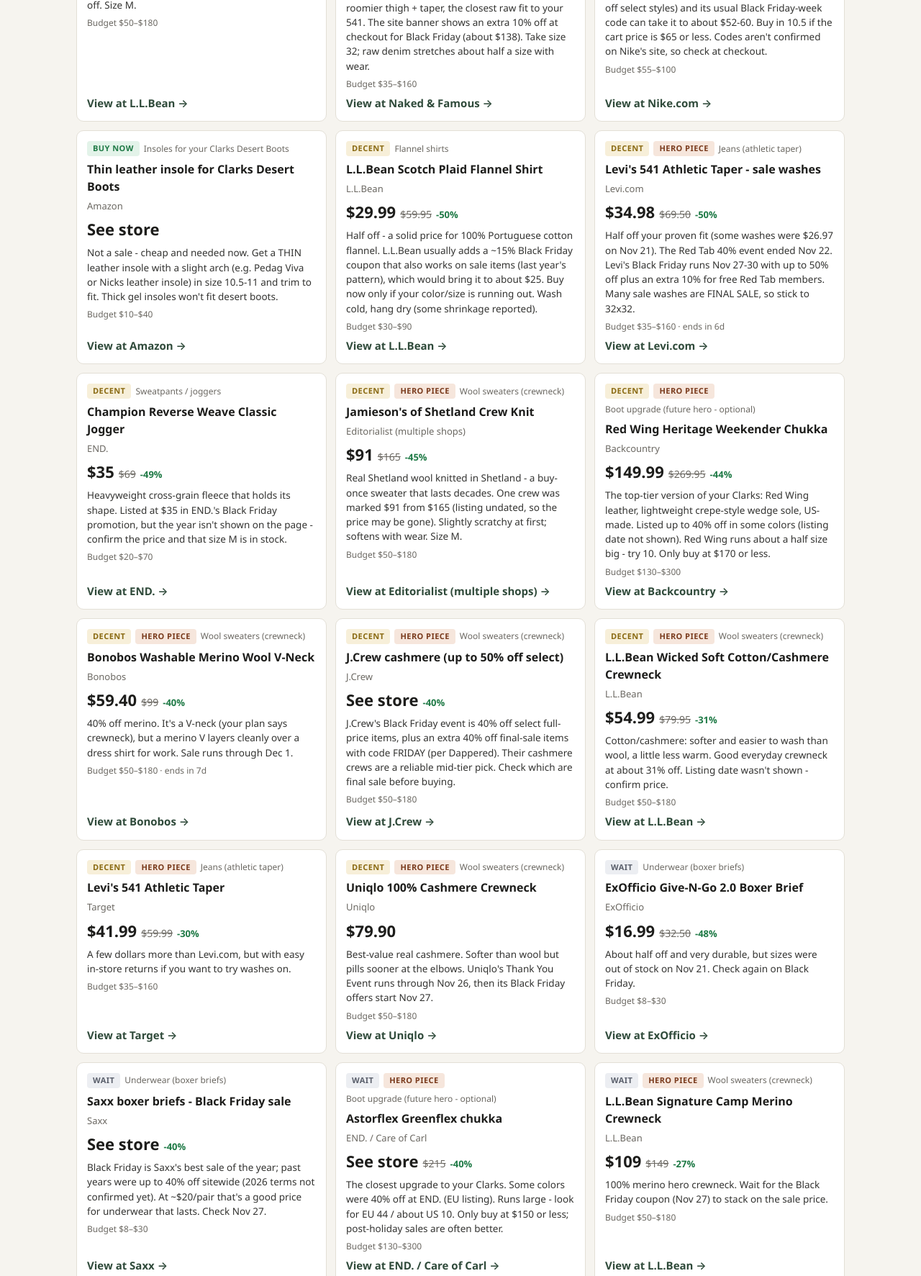
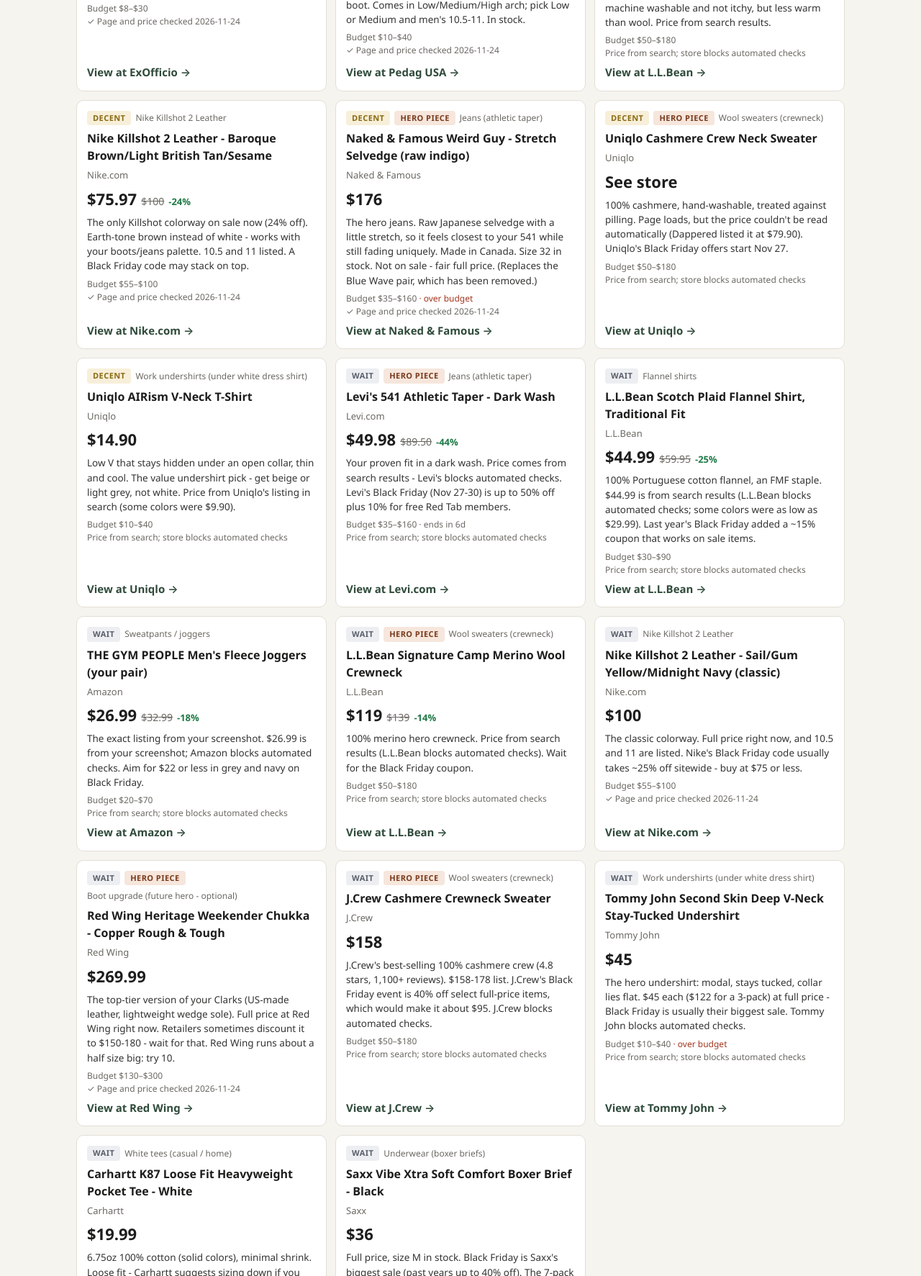
Before and after one commit to dlb3sb-afk/Clothes, a plain HTML site: page index.html in a window 1280 px wide. Shown: the part 498-2271 px from the top of the page at 72% size. Drawn offline with Linux system fonts and the light colour scheme.

Commit message:
Link every deal to a verified product page; drop dead and sold-out deals
Each deal now carries checked: true/false. find-deals skill requires
fetching each URL and checking size availability before listing it.

Co-Authored-By: Claude Opus 5.5 <noreply@anthropic.com>
Claude-Session: https://claude.ai/code/session_01DtwXJFMq9aoHoK9xk7XsUx

```diff
--- a/data/deals.js
+++ b/data/deals.js
@@ -1,243 +1,193 @@
 // Deal search results. Claude Code rewrites this file when you run /find-deals.
-// Prices are snapshots from the date in "found" - always confirm on the store page before buying.
+// Every url is a specific product page. "checked": true = page was opened and price/size read on the "found" date;
+// false = the store blocks automated checks, so the price comes from search results - confirm before buying.
 
 window.DEALS = {
   lastUpdated: "2026-11-24",
-  summary: "Black Friday is Fri Nov 27 and most brands run through Cyber Monday (Nov 30) / Dec 1. Buy now: Clarks insole and Killshots if Nike's extra code gets them to $65 or less. Make a Black Friday list for jeans, flannels, tees, underwear and sweats - those should get an extra 10-25% on top.",
+  summary: "Only product pages now, and dead links are removed. Buy the Pedag insole and ExOfficio underwear now. Everything else (Killshots in the classic colorway, Levi's, L.L.Bean, Saxx, Carhartt) should drop further on Black Friday, Nov 27.",
 
   deals: [
     {
-      item: "sneakers",
-      title: "Nike Killshot 2 Leather + extra Black Friday code",
-      store: "Nike.com",
-      url: "https://nike.com/t/killshot-2-leather-shoes-72M7D1/HQ1657-100",
-      price: null, was: 100.00,
+      item: "boot-insole",
+      title: "Pedag Viva leather arch-support insole",
+      store: "Pedag USA",
+      url: "https://pedagusa.com/products/viva",
+      price: 40.00, was: null, checked: true,
       verdict: "buy",
-      why: "Already $70-80 on several colorways. Nike's early Black Friday code (reported as EARLYBF, extra 25% off select styles) and its usual Black Friday-week code can take it to about $52-60. Buy in 10.5 if the cart price is $65 or less. Codes aren't confirmed on Nike's site, so check at checkout.",
-      found: "2026-11-24"
-    },
-    {
-      item: "boot-insole",
-      title: "Thin leather insole for Clarks Desert Boots",
-      store: "Amazon",
-      url: "https://www.amazon.com/s?k=thin+leather+insole+arch+support+men",
-      price: null, was: null,
-      verdict: "buy",
-      why: "Not a sale - cheap and needed now. Get a THIN leather insole with a slight arch (e.g. Pedag Viva or Nicks leather insole) in size 10.5-11 and trim to fit. Thick gel insoles won't fit desert boots.",
-      found: "2026-11-24"
-    },
-    {
-      item: "flannel",
-      title: "L.L.Bean Scotch Plaid Flannel Shirt",
-      store: "L.L.Bean",
-      url: "https://www.llbean.com/llb/shop/32?nav=gnro&page=sale",
-      price: 29.99, was: 59.95,
-      verdict: "ok",
-      why: "Half off - a solid price for 100% Portuguese cotton flannel. L.L.Bean usually adds a ~15% Black Friday coupon that also works on sale items (last year's pattern), which would bring it to about $25. Buy now only if your color/size is running out. Wash cold, hang dry (some shrinkage reported).",
-      found: "2026-11-24"
-    },
-    {
-      item: "jeans",
-      title: "Levi's 541 Athletic Taper - sale washes",
-      store: "Levi.com",
-      url: "https://www.levi.com/US/en_US/sale/mens/c/levi_clothing_men_sale/facets/feature-fit_name/541%e2%84%a2",
-      price: 34.98, was: 69.50,
-      verdict: "ok",
-      why: "Half off your proven fit (some washes were $26.97 on Nov 21). The Red Tab 40% event ended Nov 22. Levi's Black Friday runs Nov 27-30 with up to 50% off plus an extra 10% for free Red Tab members. Many sale washes are FINAL SALE, so stick to 32x32.",
-      found: "2026-11-24", ends: "2026-11-30"
-    },
-    {
-      item: "jeans",
-      title: "Levi's 541 Athletic Taper",
-      store: "Target",
-      url: "https://www.target.com/p/-/-/A-88232941",
-      price: 41.99, was: 59.99,
-      verdict: "ok",
-      why: "A few dollars more than Levi.com, but with easy in-store returns if you want to try washes on.",
-      found: "2026-11-21"
-    },
-    {
-      item: "jeans",
-      title: "Naked & Famous Weird Guy - Blue Wave Selvedge (raw)",
-      store: "Naked & Famous",
-      url: "https://nakedandfamousdenim.com/products/weird-guy-blue-wave-selvedge",
-      price: 153.60, was: 192.00,
-      verdict: "buy",
-      why: "The hero jeans: raw Japanese selvedge, made in Canada, fades to you and lasts years. Weird Guy = roomier thigh + taper, the closest raw fit to your 541. The site banner shows an extra 10% off at checkout for Black Friday (about $138). Take size 32; raw denim stretches about half a size with wear.",
-      found: "2026-11-24"
-    },
-    {
-      item: "boots-upgrade",
-      title: "Red Wing Heritage Weekender Chukka",
-      store: "Backcountry",
-      url: "https://www.backcountry.com/red-wing-heritage-weekender-chukka-shoe-mens",
-      price: 149.99, was: 269.95,
-      verdict: "ok",
-      why: "The top-tier version of your Clarks: Red Wing leather, lightweight crepe-style wedge sole, US-made. Listed up to 40% off in some colors (listing date not shown). Red Wing runs about a half size big - try 10. Only buy at $170 or less.",
-      found: "2026-11-24"
-    },
-    {
-      item: "sweater",
-      title: "Jamieson's of Shetland Crew Knit",
-      store: "Editorialist (multiple shops)",
-      url: "https://editorialist.com/shop/jamiesons-of-shetland/on-sale/",
-      price: 91.00, was: 165.00,
-      verdict: "ok",
-      why: "Real Shetland wool knitted in Shetland - a buy-once sweater that lasts decades. One crew was marked $91 from $165 (listing undated, so the price may be gone). Slightly scratchy at first; softens with wear. Size M.",
-      found: "2026-11-24"
-    },
-    {
-      item: "sweater",
-      title: "L.L.Bean Heritage Fisherman Sweater",
-      store: "L.L.Bean",
-      url: "https://www.cnn.com/cnn-underscored/deals/ll-bean-early-black-friday-sale-2026-10-27",
-      price: null, was: null, discountPct: 30,
-      verdict: "buy",
-      why: "Chunky fisherman knit - the 'love a great sweater' piece. 30% off in select colors, and the expected stackable Black Friday coupon could take more off. Size M.",
-      found: "2026-11-21"
-    },
-    {
-      item: "sweater",
-      title: "Bonobos Washable Merino Wool V-Neck",
-      store: "Bonobos",
-      url: "https://dappered.com/2026/11/bonobos-30-40-off-most-black-friday-2026/",
-      price: 59.40, was: 99.00,
-      verdict: "ok",
-      why: "40% off merino. It's a V-neck (your plan says crewneck), but a merino V layers cleanly over a dress shirt for work. Sale runs through Dec 1.",
-      found: "2026-11-24", ends: "2026-12-01"
-    },
-    {
-      item: "sweater",
-      title: "L.L.Bean Wicked Soft Cotton/Cashmere Crewneck",
-      store: "L.L.Bean",
-      url: "https://www.llbean.com/llb/shop/32?nav=gnro&page=sale",
-      price: 54.99, was: 79.95,
-      verdict: "ok",
-      why: "Cotton/cashmere: softer and easier to wash than wool, a little less warm. Good everyday crewneck at about 31% off. Listing date wasn't shown - confirm price.",
-      found: "2026-11-24"
-    },
-    {
-      item: "sweater",
-      title: "L.L.Bean Signature Camp Merino Crewneck",
-      store: "L.L.Bean",
-      url: "https://global.llbean.com/llb/shop/5800142.html",
-      price: 109.00, was: 149.00,
-      verdict: "wait",
-      why: "100% merino hero crewneck. Wait for the Black Friday coupon (Nov 27) to stack on the sale price.",
-      found: "2026-11-21"
-    },
-    {
-      item: "sweater",
-      title: "J.Crew cashmere (up to 50% off select)",
-      store: "J.Crew",
-      url: "https://www.jcrew.com/shop/black-friday-event/mens",
-      price: null, was: null, discountPct: 40,
-      verdict: "ok",
-      why: "J.Crew's Black Friday event is 40% off select full-price items, plus an extra 40% off final-sale items with code FRIDAY (per Dappered). Their cashmere crews are a reliable mid-tier pick. Check which are final sale before buying.",
-      found: "2026-11-24"
-    },
-    {
-      item: "sweater",
-      title: "Uniqlo 100% Cashmere Crewneck",
-      store: "Uniqlo",
-      url: "https://www.uniqlo.com/us/en/spl/black-friday-sale",
-      price: 79.90, was: null,
-      verdict: "ok",
-      why: "Best-value real cashmere. Softer than wool but pills sooner at the elbows. Uniqlo's Thank You Event runs through Nov 26, then its Black Friday offers start Nov 27.",
-      found: "2026-11-21"
-    },
-    {
-      item: "tee-black",
-      title: "Carhartt K87 Pocket Tee - 2 for $30",
-      store: "Carhartt / Amazon",
-      url: "https://www.carhartt.com/category/carhartt-black-friday-sale",
-      price: 15.00, was: 20.00,
-      verdict: "wait",
-      why: "Rakuten lists a K87 '2 for $30' offer for Black Friday (unverified). It has been $13.68 on Amazon before, so aim for $14 or less per shirt. Solid black/white are 100% cotton; heathers are blends.",
-      found: "2026-11-24"
-    },
-    {
-      item: "tee-white-casual",
-      title: "Carhartt K87 Pocket Tee - White",
-      store: "Carhartt / Amazon",
-      url: "https://www.amazon.com/s?k=carhartt+k87+pocket+t-shirt+white",
-      price: 16.00, was: 20.00,
-      verdict: "wait",
-      why: "Same as the black tees - buy them together on Black Friday at $14 or less each. Heavyweight 6.75oz cotton, very durable.",
-      found: "2026-11-21"
-    },
-    {
-      item: "underwear",
-      title: "Saxx boxer briefs - Black Friday sale",
-      store: "Saxx",
-      url: "https://www.saxxunderwear.com/",
-      price: null, was: null, discountPct: 40,
-      verdict: "wait",
-      why: "Black Friday is Saxx's best sale of the year; past years were up to 40% off sitewide (2026 terms not confirmed yet). At ~$20/pair that's a good price for underwear that lasts. Check Nov 27.",
+      why: "Thin, vegetable-tanned leather insole handmade in Germany, with an arch and a metatarsal pad - made for dress shoes and boots, so it fits a desert boot. Comes in Low/Medium/High arch; pick Low or Medium and men's 10.5-11. In stock.",
       found: "2026-11-24"
     },
     {
       item: "underwear",
       title: "ExOfficio Give-N-Go 2.0 Boxer Brief",
       store: "ExOfficio",
-      url: "https://www.exofficio.com/sale/men/underwear/",
-      price: 16.99, was: 32.50,
+      url: "https://www.exofficio.com/men/underwear/boxer-briefs/mens-give-n-go-2.0-boxer-brief/SP_225644.html",
+      price: 22.75, was: 32.50, checked: true,
+      verdict: "buy",
+      why: "30% off, back in stock. Nylon travel underwear that lasts for years and dries overnight. Check that M is available in your color.",
+      found: "2026-11-24"
+    },
+    {
+      item: "sneakers",
+      title: "Nike Killshot 2 Leather - Sail/Gum Yellow/Midnight Navy (classic)",
+      store: "Nike.com",
+      url: "https://www.nike.com/t/killshot-2-leather-mens-shoes-72M7D1/432997-107",
+      price: 100.00, was: null, checked: true,
       verdict: "wait",
-      why: "About half off and very durable, but sizes were out of stock on Nov 21. Check again on Black Friday.",
-      found: "2026-11-21"
+      why: "The classic colorway. Full price right now, and 10.5 and 11 are listed. Nike's Black Friday code usually takes ~25% off sitewide - buy at $75 or less.",
+      found: "2026-11-24"
+    },
+    {
+      item: "sneakers",
+      title: "Nike Killshot 2 Leather - Baroque Brown/Light British Tan/Sesame",
+      store: "Nike.com",
+      url: "https://www.nike.com/t/killshot-2-leather-mens-shoes-72M7D1/IB4504-237",
+      price: 75.97, was: 100.00, checked: true,
+      verdict: "ok",
+      why: "The only Killshot colorway on sale now (24% off). Earth-tone brown instead of white - works with your boots/jeans palette. 10.5 and 11 listed. A Black Friday code may stack on top.",
+      found: "2026-11-24"
+    },
+    {
+      item: "jeans",
+      title: "Naked & Famous Weird Guy - Stretch Selvedge (raw indigo)",
+      store: "Naked & Famous",
+      url: "https://nakedandfamousdenim.com/products/naked-famous-weird-guy-stretch-selvedge",
+      price: 176.00, was: null, checked: true,
+      verdict: "ok",
+      why: "The hero jeans. Raw Japanese selvedge with a little stretch, so it feels closest to your 541 while still fading uniquely. Made in Canada. Size 32 in stock. Not on sale - fair full price. (Replaces the Blue Wave pair, which has been removed.)",
+      found: "2026-11-24"
+    },
+    {
+      item: "jeans",
+      title: "Levi's 541 Athletic Taper - Dark Wash",
+      store: "Levi.com",
+      url: "https://www.levi.com/US/en_US/clothing/men/jeans/taper/541TM-athletic-taper-fit-mens-jeans/p/181810637",
+      price: 49.98, was: 89.50, checked: false,
+      verdict: "wait",
+      why: "Your proven fit in a dark wash. Price comes from search results - Levi's blocks automated checks. Levi's Black Friday (Nov 27-30) is up to 50% off plus 10% for free Red Tab members.",
+      found: "2026-11-24", ends: "2026-11-30"
+    },
+    {
+      item: "boots-upgrade",
+      title: "Red Wing Heritage Weekender Chukka - Copper Rough & Tough",
+      store: "Red Wing",
+      url: "https://www.redwingshoes.com/mens/heritage/weekender/weekender-chukka-03622.html",
+      price: 269.99, was: null, checked: true,
+      verdict: "wait",
+      why: "The top-tier version of your Clarks (US-made leather, lightweight wedge sole). Full price at Red Wing right now. Retailers sometimes discount it to $150-180 - wait for that. Red Wing runs about a half size big: try 10.",
+      found: "2026-11-24"
+    },
+    {
+      item: "flannel",
+      title: "L.L.Bean Scotch Plaid Flannel Shirt, Traditional Fit",
+      store: "L.L.Bean",
+      url: "https://www.llbean.com/llb/shop/42272",
+      price: 44.99, was: 59.95, checked: false,
+      verdict: "wait",
+      why: "100% Portuguese cotton flannel, an FMF staple. $44.99 is from search results (L.L.Bean blocks automated checks; some colors were as low as $29.99). Last year's Black Friday added a ~15% coupon that works on sale items.",
+      found: "2026-11-24"
+    },
+    {
+      item: "sweater",
+      title: "L.L.Bean Heritage Soft Cotton Fisherman Sweater, Crewneck",
+      store: "L.L.Bean",
+      url: "https://www.llbean.com/llb/shop/126183",
+      price: 69.99, was: 99.95, checked: false,
+      verdict: "ok",
+      why: "Chunky cable-knit fisherman crew, 4.6 stars from ~1,700 reviews. Note it's 100% COTTON, not wool: machine washable and not itchy, but less warm than wool. Price from search results.",
+      found: "2026-11-24"
+    },
+    {
+      item: "sweater",
+      title: "L.L.Bean Signature Camp Merino Wool Crewneck",
+      store: "L.L.Bean",
+      url: "https://www.llbean.com/llb/shop/129984",
+      price: 119.00, was: 139.00, checked: false,
+      verdict: "wait",
+      why: "100% merino hero crewneck. Price from search results (L.L.Bean blocks automated checks). Wait for the Black Friday coupon.",
+      found: "2026-11-24"
+    },
+    {
+      item: "sweater",
+      title: "J.Crew Cashmere Crewneck Sweater",
+      store: "J.Crew",
+      url: "https://www.jcrew.com/p/mens/categories/clothing/sweaters/crewneck/cashmere-crewneck-sweater/BE895",
+      price: 158.00, was: null, checked: false,
+      verdict: "wait",
+      why: "J.Crew's best-selling 100% cashmere crew (4.8 stars, 1,100+ reviews). $158-178 list. J.Crew's Black Friday event is 40% off select full-price items, which would make it about $95. J.Crew blocks automated checks.",
+      found: "2026-11-24"
+    },
+    {
+      item: "sweater",
+      title: "Uniqlo Cashmere Crew Neck Sweater",
+      store: "Uniqlo",
+      url: "https://www.uniqlo.com/us/en/products/E438791-000/00",
+      price: null, was: null, checked: false,
+      verdict: "ok",
+      why: "100% cashmere, hand-washable, treated against pilling. Page loads, but the price couldn't be read automatically (Dappered listed it at $79.90). Uniqlo's Black Friday offers start Nov 27.",
+      found: "2026-11-24"
     },
     {
       item: "undershirt",
-      title: "Tommy John Second Skin undershirts",
+      title: "Uniqlo AIRism V-Neck T-Shirt",
+      store: "Uniqlo",
+      url: "https://www.uniqlo.com/us/en/products/E423523-000/00",
+      price: 14.90, was: null, checked: false,
+      verdict: "ok",
+      why: "Low V that stays hidden under an open collar, thin and cool. The value undershirt pick - get beige or light grey, not white. Price from Uniqlo's listing in search (some colors were $9.90).",
+      found: "2026-11-24"
+    },
+    {
+      item: "undershirt",
+      title: "Tommy John Second Skin Deep V-Neck Stay-Tucked Undershirt",
       store: "Tommy John",
-      url: "https://tommyjohn.com/pages/black-friday-special-offers",
-      price: null, was: null,
+      url: "https://www.tommyjohn.com/products/second-skin-deep-v-neck-stay-tucked-undershirt-1",
+      price: 45.00, was: null, checked: false,
       verdict: "wait",
-      why: "Black Friday is usually Tommy John's biggest sale (past years ~25-40% off). Get light grey or skin-tone deep V. If it isn't at least 30% off, Uniqlo AIRism V-necks are the value pick.",
+      why: "The hero undershirt: modal, stays tucked, collar lies flat. $45 each ($122 for a 3-pack) at full price - Black Friday is usually their biggest sale. Tommy John blocks automated checks.",
+      found: "2026-11-24"
+    },
+    {
+      item: "tee-white-casual",
+      title: "Carhartt K87 Loose Fit Heavyweight Pocket Tee - White",
+      store: "Carhartt",
+      url: "https://www.carhartt.com/product/K87-WHTSREG/loose-fit-heavyweight-short-sleeve-pocket-t-shirt",
+      price: 19.99, was: null, checked: false,
+      verdict: "wait",
+      why: "6.75oz 100% cotton (solid colors), minimal shrink. Loose fit - Carhartt suggests sizing down if you don't want it baggy, so consider S. Aim for $14 or less per shirt on Black Friday. Carhartt blocks automated checks.",
+      found: "2026-11-24"
+    },
+    {
+      item: "underwear",
+      title: "Saxx Vibe Xtra Soft Comfort Boxer Brief - Black",
+      store: "Saxx",
+      url: "https://www.saxxunderwear.com/products/sxvx24f_blk",
+      price: 36.00, was: null, checked: true,
+      verdict: "wait",
+      why: "Full price, size M in stock. Black Friday is Saxx's biggest sale (past years up to 40% off). The 7-pack is sold out in M.",
       found: "2026-11-24"
     },
     {
       item: "sweatpants",
-      title: "THE GYM PEOPLE Fleece Joggers (your pair)",
+      title: "THE GYM PEOPLE Men's Fleece Joggers (your pair)",
       store: "Amazon",
-      url: "https://www.amazon.com/s?k=THE+GYM+PEOPLE+mens+fleece+joggers",
-      price: 26.99, was: 32.99,
+      url: "https://www.amazon.com/GYM-PEOPLE-Athletic-Loose-fit-Sweatpants/dp/B07YHGLKTB",
+      price: 26.99, was: 32.99, checked: false,
       verdict: "wait",
-      why: "You know they fit. Amazon's Black Friday deals often add 20-30% - aim for $22 or less in grey and navy.",
-      found: "2026-11-21"
-    },
-    {
-      item: "sweatpants",
-      title: "Champion Reverse Weave Classic Jogger",
-      store: "END.",
-      url: "https://endclothing.com/us/champion-reverse-weave-classic-jogger-210969-nbk.html",
-      price: 35.00, was: 69.00,
-      verdict: "ok",
-      why: "Heavyweight cross-grain fleece that holds its shape. Listed at $35 in END.'s Black Friday promotion, but the year isn't shown on the page - confirm the price and that size M is in stock.",
+      why: "The exact listing from your screenshot. $26.99 is from your screenshot; Amazon blocks automated checks. Aim for $22 or less in grey and navy on Black Friday.",
       found: "2026-11-24"
-    },
-    {
-      item: "boots-upgrade",
-      title: "Astorflex Greenflex chukka",
-      store: "END. / Care of Carl",
-      url: "https://www.endclothing.com/us/brands/astorflex",
-      price: null, was: 215.00, discountPct: 40,
-      verdict: "wait",
-      why: "The closest upgrade to your Clarks. Some colors were 40% off at END. (EU listing). Runs large - look for EU 44 / about US 10. Only buy at $150 or less; post-holiday sales are often better.",
-      found: "2026-11-21"
     }
   ],
 
   upcomingSales: [
     { name: "Uniqlo Thank You Event", start: "2026-11-20", end: "2026-11-26", items: ["tee-white-casual", "tee-black", "undershirt", "underwear", "sweater"], note: "Then Uniqlo Black Friday offers start Nov 27." },
-    { name: "J.Crew Black Friday: 40% off + extra 40% final sale (code FRIDAY)", start: "2026-11-20", end: "2026-11-30", items: ["sweater", "flannel"], note: "Per Dappered." },
-    { name: "Bonobos 30-40% off most items", start: "2026-11-20", end: "2026-12-01", items: ["sweater", "jeans"], note: "Merino sweaters 40% off." },
-    { name: "Nordstrom Black Friday", start: "2026-11-20", end: "2026-12-01", items: ["sneakers", "boots-upgrade", "sweater"], note: "Check for Astorflex, Red Wing, Nike." },
-    { name: "Nike Black Friday code (extra ~25% off sale)", start: "2026-11-17", end: "2026-11-30", items: ["sneakers"], note: "Early code reported Nov 17; Black Friday week code usually lands Thanksgiving." },
+    { name: "J.Crew Black Friday: 40% off select + extra 40% final sale (code FRIDAY)", start: "2026-11-20", end: "2026-11-30", items: ["sweater", "flannel"], note: "Per Dappered." },
+    { name: "Nordstrom Black Friday", start: "2026-11-20", end: "2026-12-01", items: ["sneakers", "boots-upgrade", "sweater"], note: "Check for Red Wing and Nike." },
+    { name: "Nike Black Friday code (extra ~25% off)", start: "2026-11-26", end: "2026-11-30", items: ["sneakers"], note: "An early code was reported Nov 17; the main code usually lands on Thanksgiving." },
     { name: "Black Friday", start: "2026-11-27", end: "2026-11-27", items: ["underwear", "undershirt", "tee-black", "tee-white-casual", "sweatpants"], note: "Saxx, Tommy John, Carhartt, Amazon peak." },
-    { name: "Levi's Black Friday: up to 50% off + 10% extra for Red Tab members", start: "2026-11-27", end: "2026-11-30", items: ["jeans"], note: "Free membership." },
-    { name: "L.L.Bean Black Friday coupon (expected ~15%, stacks on sale)", start: "2026-11-27", end: "2026-11-30", items: ["flannel", "sweater", "belt"], note: "Based on last year's pattern, not yet announced." },
-    { name: "Cyber Monday", start: "2026-11-30", end: "2026-11-30", items: ["sneakers", "boots-upgrade", "jeans"], note: "Often the best extra codes (Nike, END., Huckberry)." },
+    { name: "Levi's Black Friday: up to 50% off + 10% for Red Tab members", start: "2026-11-27", end: "2026-11-30", items: ["jeans"], note: "Free membership." },
+    { name: "L.L.Bean Black Friday coupon (expected ~15%, stacks on sale)", start: "2026-11-27", end: "2026-11-30", items: ["flannel", "sweater", "belt"], note: "Based on last year's pattern; not announced yet." },
+    { name: "Cyber Monday", start: "2026-11-30", end: "2026-11-30", items: ["sneakers", "boots-upgrade", "jeans"], note: "Often the best extra codes." },
     { name: "End-of-season / post-holiday sales", start: "2026-12-26", end: "2027-01-31", items: ["sweater", "flannel", "boots-upgrade"], note: "Winter knits and boots are cheapest after the holidays." }
   ]
 };
```
Also changed, not shown: index.html (+1 -0 lines), docs/screenshot.png, 1 other file.
